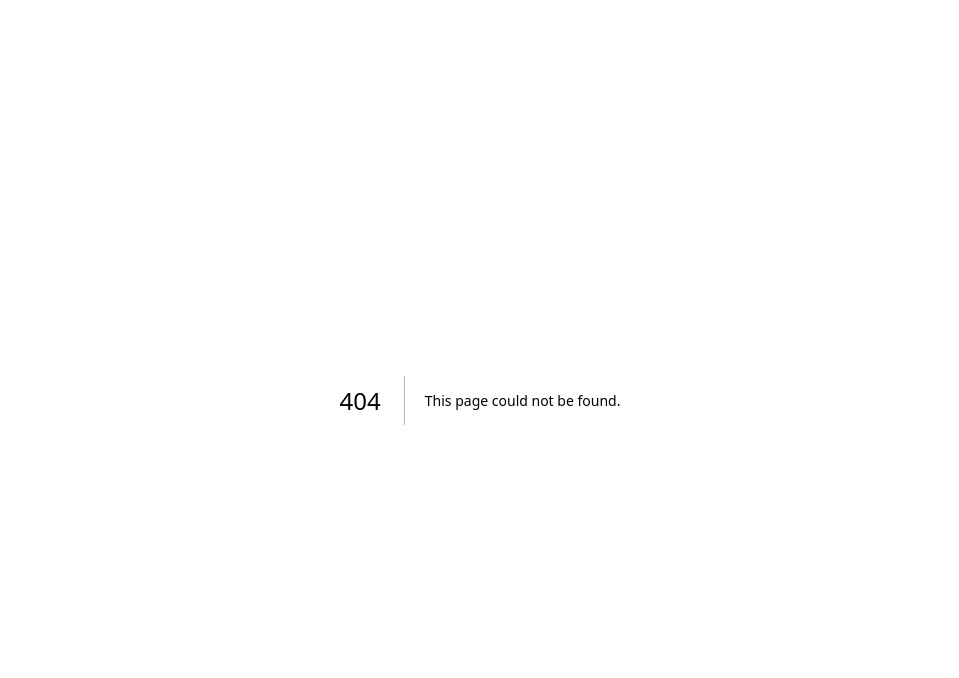
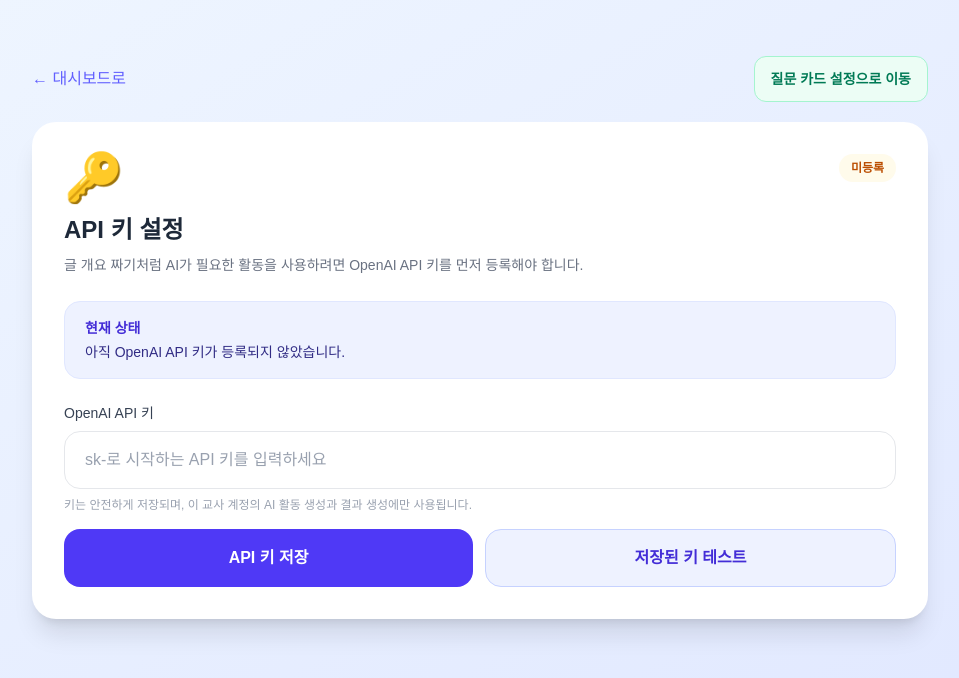
Before and after one commit to 01056649000yoo/writing-helper, a Next.js app: page /dashboard/api-key in a window 1280 px wide. Before the commit this address had no page. Shown: the top 678 px of the page, without its empty margins (160-1119 px from the left). Built offline with nearby package versions, Linux system fonts and the light colour scheme; no server answers.

Commit message:
Fix dashboard settings routing and input text contrast

```diff
--- a/src/app/actions/settings-actions.ts
+++ b/src/app/actions/settings-actions.ts
@@ -34,6 +34,7 @@ export async function saveGptApiKey(formData: FormData): Promise<{ error?: strin
       return { error: `프로필 업데이트 실패: ${updateError.message}` };
     }
 
+    revalidatePath("/dashboard/api-key");
     revalidatePath("/dashboard/settings");
     return { success: true };
   } catch (e) {
--- /dev/null
+++ b/src/app/dashboard/api-key/api-key-form.tsx
@@ -0,0 +1,106 @@
+"use client";
+
+import { useActionState, useMemo, useState, useTransition } from "react";
+import { saveGptApiKey, testApiKey } from "@/app/actions/settings-actions";
+
+type ApiKeyFormProps = {
+  hasKey: boolean;
+};
+
+export function ApiKeyForm({ hasKey }: ApiKeyFormProps) {
+  const [state, formAction, pending] = useActionState(
+    async (_prevState: { error?: string; success?: boolean } | null, formData: FormData) => saveGptApiKey(formData),
+    null
+  );
+  const [testResult, setTestResult] = useState<{ ok: boolean; error?: string } | null>(null);
+  const [isTesting, startTransition] = useTransition();
+
+  const statusText = useMemo(() => {
+    if (state?.success) return "API 키가 저장되었습니다.";
+    if (hasKey) return "현재 OpenAI API 키가 등록되어 있습니다.";
+    return "아직 OpenAI API 키가 등록되지 않았습니다.";
+  }, [hasKey, state?.success]);
+
+  function handleTest() {
+    setTestResult(null);
+    startTransition(async () => {
+      const result = await testApiKey();
+      setTestResult(result);
+    });
+  }
+
+  return (
+    <div className="bg-white rounded-3xl shadow-xl p-8 mt-5">
+      <div className="flex items-start justify-between gap-4">
+        <div>
+          <div className="text-5xl mb-3">🔑</div>
+          <h1 className="text-2xl font-bold text-gray-800">API 키 설정</h1>
+          <p className="text-sm text-gray-500 mt-2 leading-relaxed">
+            글 개요 짜기처럼 AI가 필요한 활동을 사용하려면 OpenAI API 키를 먼저 등록해야 합니다.
+          </p>
+        </div>
+        <span className={`rounded-full px-3 py-1.5 text-xs font-semibold ${hasKey ? "bg-green-50 text-green-700" : "bg-amber-50 text-amber-700"}`}>
+          {hasKey ? "등록됨" : "미등록"}
+        </span>
+      </div>
+
+      <div className="mt-6 rounded-2xl border border-indigo-100 bg-indigo-50 px-5 py-4">
+        <p className="text-sm font-semibold text-indigo-700">현재 상태</p>
+        <p className="mt-1 text-sm text-indigo-900">{statusText}</p>
+      </div>
+
+      <form action={formAction} className="mt-6 space-y-4">
+        <div>
+          <label className="block text-sm font-medium text-gray-700 mb-2">OpenAI API 키</label>
+          <input
+            name="api_key"
+            type="password"
+            required
+            autoComplete="off"
+            placeholder="sk-로 시작하는 API 키를 입력하세요"
+            className="w-full rounded-2xl border border-gray-200 px-5 py-4 text-base text-gray-900 placeholder:text-gray-400 focus:outline-none focus:ring-2 focus:ring-indigo-300"
+          />
+          <p className="mt-2 text-xs text-gray-400">
+            키는 안전하게 저장되며, 이 교사 계정의 AI 활동 생성과 결과 생성에만 사용됩니다.
+          </p>
+        </div>
+
+        {state?.error && (
+          <div className="rounded-2xl border border-red-100 bg-red-50 px-4 py-3 text-sm text-red-600">
+            {state.error}
+          </div>
+        )}
+
+        {state?.success && (
+          <div className="rounded-2xl border border-green-100 bg-green-50 px-4 py-3 text-sm text-green-700">
+            API 키가 저장되었습니다.
+          </div>
+        )}
+
+        {testResult && (
+          <div className={`rounded-2xl border px-4 py-3 text-sm ${testResult.ok ? "border-green-100 bg-green-50 text-green-700" : "border-red-100 bg-red-50 text-red-600"}`}>
+            {testResult.ok ? "API 키 테스트에 성공했습니다." : testResult.error ?? "API 키 테스트에 실패했습니다."}
+          </div>
+        )}
+
+        <div className="flex flex-col gap-3 sm:flex-row">
+          <button
+            type="submit"
+            disabled={pending}
+            className="flex-1 rounded-2xl bg-indigo-600 px-5 py-4 text-base font-semibold text-white hover:bg-indigo-700 disabled:opacity-50"
+          >
+            {pending ? "저장 중..." : "API 키 저장"}
+          </button>
+          <button
+            type="button"
+            onClick={handleTest}
+            disabled={isTesting}
+            className="flex-1 rounded-2xl border border-indigo-200 bg-indigo-50 px-5 py-4 text-base font-semibold text-indigo-700 hover:bg-indigo-100 disabled:opacity-50"
+          >
+            {isTesting ? "테스트 중..." : "저장된 키 테스트"}
+          </button>
+        </div>
+      </form>
+    </div>
+  );
+}
--- /dev/null
+++ b/src/app/dashboard/api-key/page.tsx
@@ -0,0 +1,25 @@
+import Link from "next/link";
+import { checkHasApiKey } from "@/app/actions/settings-actions";
+import { ApiKeyForm } from "./api-key-form";
+
+export default async function ApiKeyPage() {
+  const hasKey = await checkHasApiKey();
+
+  return (
+    <div className="min-h-screen bg-gradient-to-br from-blue-50 to-indigo-100 p-6">
+      <div className="max-w-4xl mx-auto pt-8 pb-16">
+        <div className="flex items-center justify-between gap-4">
+          <Link href="/dashboard" className="text-indigo-500 text-base hover:underline">← 대시보드로</Link>
+          <Link
+            href="/dashboard/settings"
+            className="rounded-xl border border-emerald-200 bg-emerald-50 px-4 py-3 text-sm font-semibold text-emerald-700 hover:bg-emerald-100 transition-colors"
+          >
+            질문 카드 설정으로 이동
+          </Link>
+        </div>
+
+        <ApiKeyForm hasKey={hasKey} />
+      </div>
+    </div>
+  );
+}
--- a/src/app/dashboard/manual-modal.tsx
+++ b/src/app/dashboard/manual-modal.tsx
@@ -22,6 +22,7 @@ const STEPS = [
     color: "amber",
     items: [
       "대시보드 우측 상단 'API 키 설정' 버튼을 클릭합니다.",
+      "또는 '/dashboard/api-key' 페이지로 이동합니다.",
       "OpenAI 홈페이지(platform.openai.com)에서 API 키를 발급받습니다.",
       "발급받은 키(sk-로 시작)를 입력 후 저장합니다.",
       "키가 정상 등록되면 상단 버튼이 '✅ API 키 설정됨'으로 바뀝니다.",
--- a/src/app/dashboard/page.tsx
+++ b/src/app/dashboard/page.tsx
@@ -31,7 +31,7 @@ export default async function DashboardPage() {
             >
               🃏 질문 카드 설정
             </Link>
-            <Link href="/dashboard/settings"
+            <Link href="/dashboard/api-key"
               className={`text-base px-5 py-2.5 rounded-xl border transition-colors ${hasKey ? "border-green-200 text-green-700 bg-green-50" : "border-red-200 text-red-700 bg-red-50"}`}>
               {hasKey ? "✅ API 키 설정됨" : "⚠️ API 키 설정 필요"}
             </Link>
@@ -49,7 +49,7 @@ export default async function DashboardPage() {
               <p className="text-lg font-semibold text-amber-800">⚠️ GPT API 키가 필요합니다</p>
               <p className="text-base text-amber-600 mt-1">AI 기반 활동을 열려면 먼저 OpenAI API 키를 등록해주세요.</p>
             </div>
-            <Link href="/dashboard/settings"
+            <Link href="/dashboard/api-key"
               className="bg-amber-500 text-white px-6 py-3 rounded-xl text-base font-semibold hover:bg-amber-600">
               키 등록하기
             </Link>
--- a/src/app/dashboard/room/new/page.tsx
+++ b/src/app/dashboard/room/new/page.tsx
@@ -106,7 +106,7 @@ function QuestionCard({
         value={q.question}
         onChange={(e) => onChange({ ...q, question: e.target.value })}
         rows={2}
-        className="w-full text-sm px-3 py-2 border border-gray-200 rounded-xl resize-none focus:outline-none focus:ring-2 focus:ring-indigo-300"
+        className="w-full px-3 py-2 text-sm text-gray-900 placeholder:text-gray-400 border border-gray-200 rounded-xl resize-none focus:outline-none focus:ring-2 focus:ring-indigo-300"
         placeholder="질문 내용"
       />
 
@@ -140,7 +140,7 @@ function QuestionCard({
               })
             }
             rows={Math.max(10, (q.choices?.length ?? 0) + 1)}
-            className="w-full text-sm px-3 py-2 border border-gray-200 rounded-xl resize-none focus:outline-none focus:ring-2 focus:ring-indigo-300"
+            className="w-full px-3 py-2 text-sm text-gray-900 placeholder:text-gray-400 border border-gray-200 rounded-xl resize-none focus:outline-none focus:ring-2 focus:ring-indigo-300"
             placeholder={"보기 1\n보기 2\n보기 3"}
           />
         </div>
@@ -150,7 +150,7 @@ function QuestionCard({
         type="text"
         value={q.hint ?? ""}
         onChange={(e) => onChange({ ...q, hint: e.target.value })}
-        className="w-full text-xs px-3 py-2 border border-gray-200 rounded-xl focus:outline-none focus:ring-2 focus:ring-indigo-300"
+        className="w-full px-3 py-2 text-xs text-gray-900 placeholder:text-gray-400 border border-gray-200 rounded-xl focus:outline-none focus:ring-2 focus:ring-indigo-300"
         placeholder="힌트 (선택사항)"
       />
     </div>
@@ -913,7 +913,7 @@ function QuestionGeneratorSetup({ classId }: { classId: string }) {
             rows={4}
             value={draft.guidance}
             onChange={(event) => setDraft((prev) => ({ ...prev, guidance: event.target.value }))}
-            className="w-full px-5 py-4 border border-gray-200 rounded-xl text-base focus:outline-none focus:ring-2 focus:ring-emerald-300 resize-none"
+            className="w-full px-5 py-4 text-base text-gray-900 placeholder:text-gray-400 border border-gray-200 rounded-xl focus:outline-none focus:ring-2 focus:ring-emerald-300 resize-none"
           />
         </div>
 
@@ -1031,7 +1031,7 @@ function QuestionVotingSetup({ classId }: { classId: string }) {
             required
             value={draft.candidates}
             onChange={(event) => setDraft((prev) => ({ ...prev, candidates: event.target.value }))}
-            className="w-full px-5 py-4 border border-gray-200 rounded-xl text-base focus:outline-none focus:ring-2 focus:ring-amber-300 resize-none"
+            className="w-full px-5 py-4 text-base text-gray-900 placeholder:text-gray-400 border border-gray-200 rounded-xl focus:outline-none focus:ring-2 focus:ring-amber-300 resize-none"
             placeholder={"질문 후보를 한 줄에 하나씩 입력하세요.\n예)\n주인공은 왜 그런 선택을 했을까?\n이 장면이 우리에게 주는 의미는 무엇일까?"}
           />
           <p className="text-xs text-gray-400 mt-2">한 줄에 하나씩 입력하면 학생들이 선택지 형태로 보게 됩니다.</p>
@@ -1121,7 +1121,7 @@ function TopicFields({
           value={values.topic}
           onChange={(event) => onChange({ topic: event.target.value })}
           placeholder="예) 소풍, 이야기 속 선택, 오늘 배운 점"
-          className="w-full px-5 py-4 border border-gray-200 rounded-xl text-base focus:outline-none focus:ring-2 focus:ring-indigo-300"
+          className="w-full px-5 py-4 text-base text-gray-900 placeholder:text-gray-400 border border-gray-200 rounded-xl focus:outline-none focus:ring-2 focus:ring-indigo-300"
         />
       </div>
       <div>
@@ -1135,7 +1135,7 @@ function TopicFields({
           value={values.topic_description}
           onChange={(event) => onChange({ topic_description: event.target.value })}
           placeholder={placeholder}
-          className="w-full px-5 py-4 border border-gray-200 rounded-xl text-base focus:outline-none focus:ring-2 focus:ring-indigo-300 resize-none"
+          className="w-full px-5 py-4 text-base text-gray-900 placeholder:text-gray-400 border border-gray-200 rounded-xl focus:outline-none focus:ring-2 focus:ring-indigo-300 resize-none"
         />
         <div className="mt-2 flex items-start gap-2 bg-amber-50 border border-amber-200 rounded-xl px-4 py-3">
           <span className="text-amber-500 text-base shrink-0 mt-0.5">💡</span>
```
